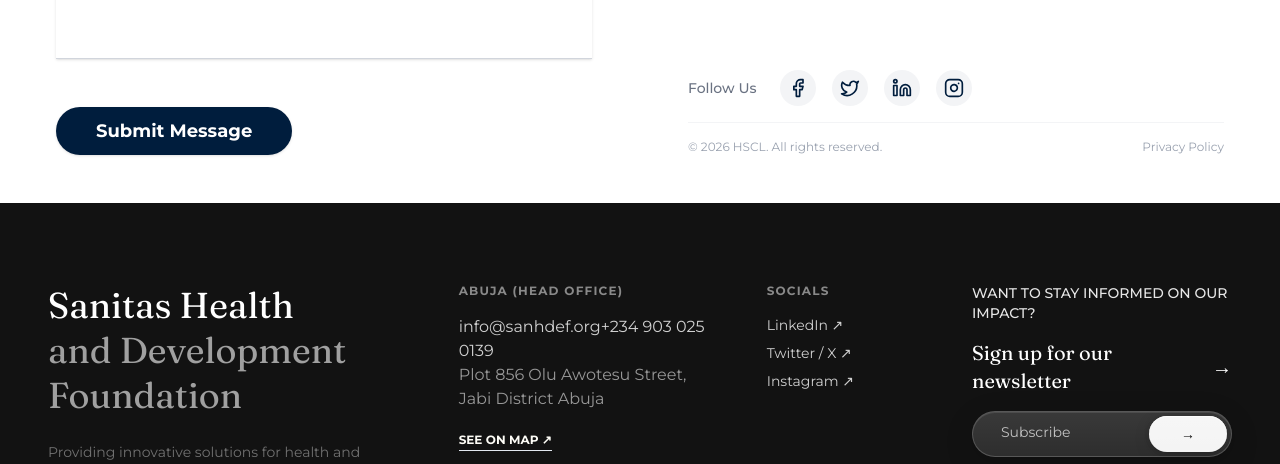
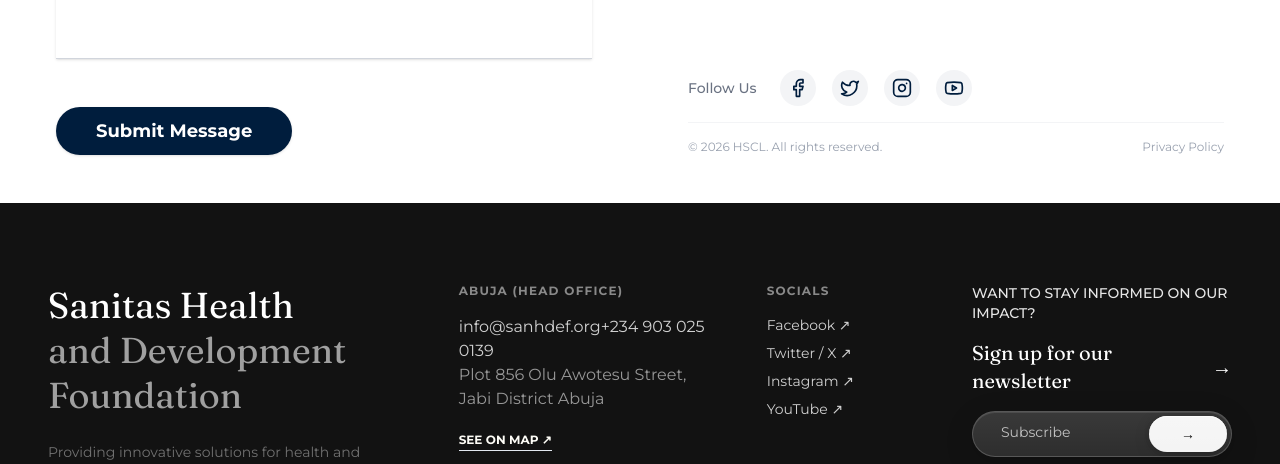
Before and after one commit to adekastanley/sanhdef-landing, a Next.js app: page /contact in a window 1280 px wide. Shown: the part 681-1145 px from the top of the page. Built offline with nearby package versions, Linux system fonts and the light colour scheme.

Commit message:
social links

```diff
--- a/app/(landing)/contact/page.tsx
+++ b/app/(landing)/contact/page.tsx
@@ -9,6 +9,7 @@
 	Mail,
 	Phone,
 	MapPin,
+	Youtube,
 } from "lucide-react";
 import { ContactForm } from "@/components/contact/ContactForm";
 
@@ -95,28 +96,36 @@
 								<p className="text-sm font-medium text-gray-500">Follow Us</p>
 								<div className="flex gap-4">
 									<a
-										href="#"
+										href="https://web.facebook.com/sageandenamelfoundation"
+										target="_blank"
+										rel="noopener noreferrer"
 										className="p-2 bg-gray-100 rounded-full text-chemonics-navy hover:bg-chemonics-navy hover:text-white transition-all"
 									>
 										<Facebook size={20} />
 									</a>
 									<a
-										href="#"
+										href="https://twitter.com/sandef_org"
+										target="_blank"
+										rel="noopener noreferrer"
 										className="p-2 bg-gray-100 rounded-full text-chemonics-navy hover:bg-chemonics-navy hover:text-white transition-all"
 									>
 										<Twitter size={20} />
 									</a>
 									<a
-										href="#"
-										className="p-2 bg-gray-100 rounded-full text-chemonics-navy hover:bg-chemonics-navy hover:text-white transition-all"
-									>
-										<Linkedin size={20} />
-									</a>
-									<a
-										href="#"
+										href="https://instagram.com/sandef_org"
+										target="_blank"
+										rel="noopener noreferrer"
 										className="p-2 bg-gray-100 rounded-full text-chemonics-navy hover:bg-chemonics-navy hover:text-white transition-all"
 									>
 										<Instagram size={20} />
+									</a>
+									<a
+										href="https://www.youtube.com/@sandef_org"
+										target="_blank"
+										rel="noopener noreferrer"
+										className="p-2 bg-gray-100 rounded-full text-chemonics-navy hover:bg-chemonics-navy hover:text-white transition-all"
+									>
+										<Youtube size={20} />
 									</a>
 								</div>
 							</div>
--- a/components/SiteFooter.tsx
+++ b/components/SiteFooter.tsx
@@ -74,22 +74,28 @@
 							</h4>
 							<div className="flex flex-col gap-2 text-sm text-white/80">
 								<a
-									href="#"
+									href="https://web.facebook.com/sageandenamelfoundation"
 									className="hover:text-accent-yellow transition-colors"
 								>
-									LinkedIn ↗
+									Facebook ↗
 								</a>
 								<a
-									href="#"
+									href="https://twitter.com/sandef_org"
 									className="hover:text-accent-yellow transition-colors"
 								>
 									Twitter / X ↗
 								</a>
 								<a
-									href="#"
+									href="https://instagram.com/sandef_org"
 									className="hover:text-accent-yellow transition-colors"
 								>
 									Instagram ↗
+								</a>
+								<a
+									href="https://www.youtube.com/@sandef_org"
+									className="hover:text-accent-yellow transition-colors"
+								>
+									YouTube ↗
 								</a>
 							</div>
 						</div>
```
